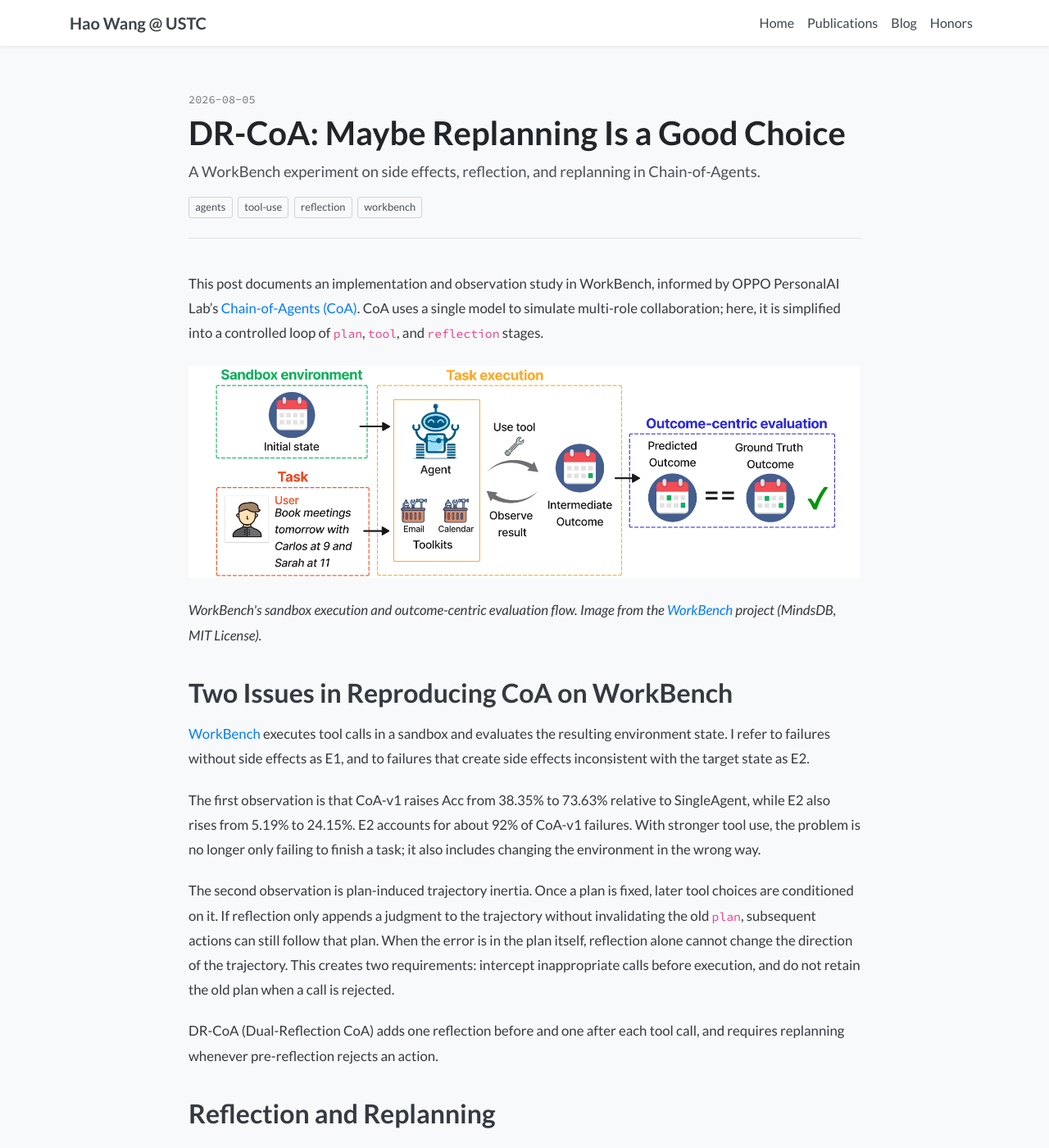
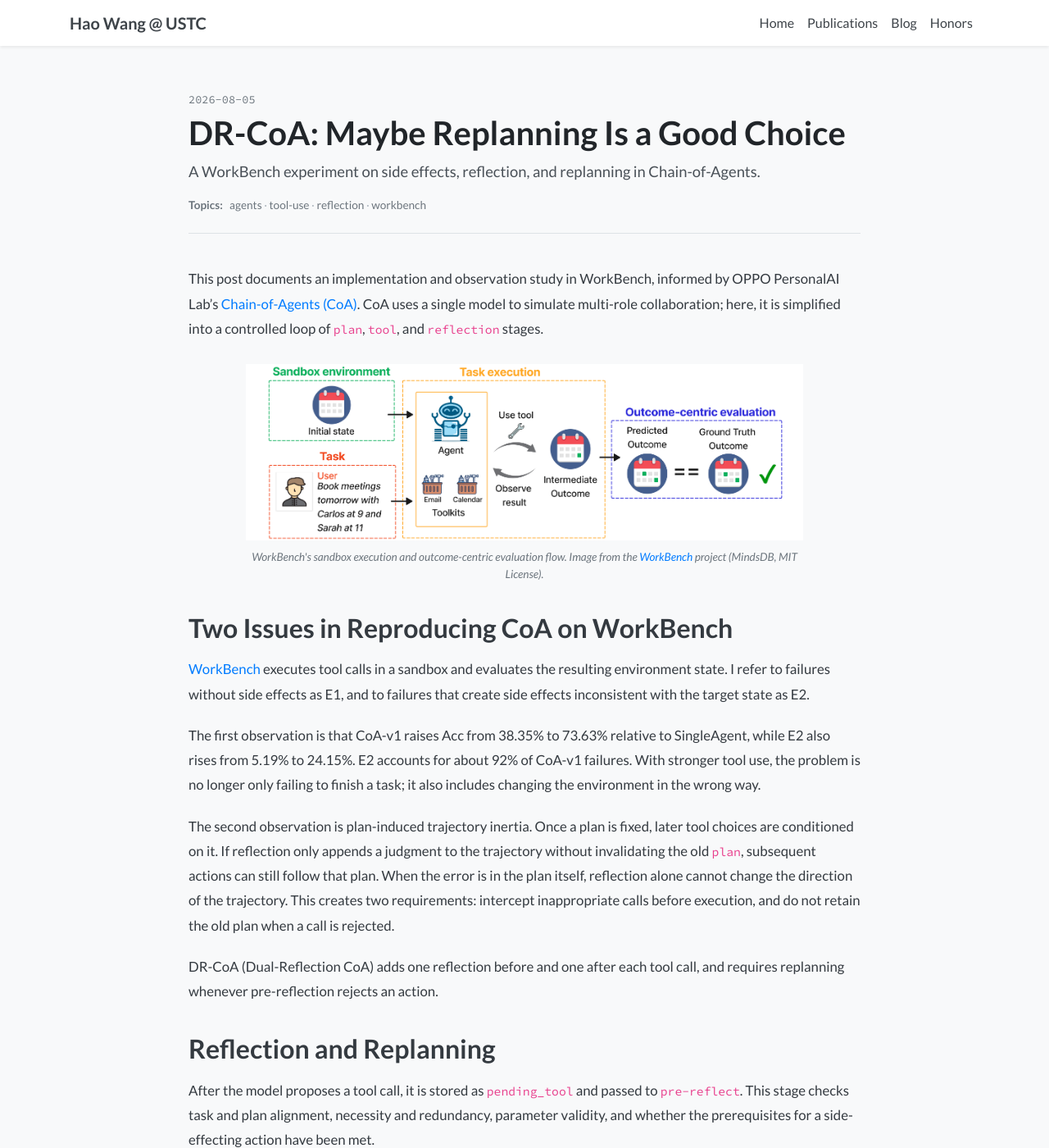
Before and after one commit to lyingloong/lyingloong.github.io, a Jekyll site: the page built from _posts/2026-08-05-workbench-coa.md, in a window 1280 px wide and 1400 px high. Shown: the whole window at 82% size. Built offline with Jekyll 4.4.1, drawn with Linux system fonts in a browser that asks for light colours; nearby versions of some CDN libraries; a style sheet for code colours, icons or effects is not loaded.

Commit message:
fix: fix blog style

```diff
--- a/_layouts/post.html
+++ b/_layouts/post.html
@@ -8,8 +8,9 @@ layout: default
         <h1>{{ page.title }}</h1>
         {% if page.description %}<p class="blog-post-description">{{ page.description }}</p>{% endif %}
         {% if page.tags and page.tags.size > 0 %}
-        <div class="blog-tags" aria-label="Tags">
-            {% for tag in page.tags %}<span>{{ tag }}</span>{% endfor %}
+        <div class="blog-post-tags" aria-label="Tags">
+            <span class="blog-post-tags-label">Topics:</span>
+            {% for tag in page.tags %}<span class="blog-post-tag">{{ tag }}</span>{% endfor %}
         </div>
         {% endif %}
     </header>
--- a/assets/css/global.css
+++ b/assets/css/global.css
@@ -90,30 +90,6 @@ div.lazy {
     font-family: Source Code Pro, monospace;
 }
 
-.blog-index {
-    max-width: 820px;
-    margin: 2rem auto 4rem;
-}
-
-.blog-index-header {
-    margin-bottom: 1.5rem;
-    border-bottom: 1px solid #dee2e6;
-}
-
-.blog-index-header h1 {
-    margin-bottom: 0.75rem;
-}
-
-.blog-post-list {
-    border-top: 1px solid #dee2e6;
-}
-
-.blog-post-summary {
-    padding: 1.5rem 0;
-    border-bottom: 1px solid #dee2e6;
-}
-
-.blog-post-summary time,
 .blog-post-date {
     margin-bottom: 0.35rem;
     color: #6c757d;
@@ -121,40 +97,19 @@ div.lazy {
     font-size: 0.85rem;
 }
 
-.blog-post-summary h2 {
-    margin-bottom: 0.45rem;
-    font-size: 1.45rem;
+.blog-post-tags {
+    color: #6c757d;
+    font-size: 0.85rem;
 }
 
-.blog-post-summary h2 a {
-    color: #212529;
+.blog-post-tags-label {
+    margin-right: 0.35rem;
+    font-weight: 700;
 }
 
-.blog-post-summary h2 a:hover {
-    color: #0056b3;
-}
-
-.blog-post-summary p {
-    margin-bottom: 0.65rem;
-    color: #495057;
-}
-
-.blog-tags {
-    display: flex;
-    flex-wrap: wrap;
-    gap: 0.4rem;
-}
-
-.blog-tags span {
-    padding: 0.15rem 0.45rem;
-    border: 1px solid #ced4da;
-    border-radius: 3px;
-    color: #495057;
-    font-size: 0.8rem;
-}
-
-.blog-empty {
-    color: #6c757d;
+.blog-post-tag:not(:last-child)::after {
+    content: " · ";
+    color: #adb5bd;
 }
 
 .blog-post {
@@ -205,6 +160,25 @@ div.lazy {
     margin: 1.5rem auto;
 }
 
+.blog-post-content figure {
+    max-width: 680px;
+    margin: 1.75rem auto;
+}
+
+.blog-post-content figure img {
+    width: 100%;
+    max-width: none;
+    margin: 0;
+}
+
+.blog-post-content figcaption {
+    margin-top: 0.6rem;
+    color: #6c757d;
+    font-size: 0.85rem;
+    line-height: 1.55;
+    text-align: center;
+}
+
 .blog-post-content pre {
     padding: 1rem;
     border: 1px solid #dee2e6;
```
Also changed, not shown: _includes/widgets/blog_item.html (added, +30 -0 lines), blog.html (+25 -26 lines).
